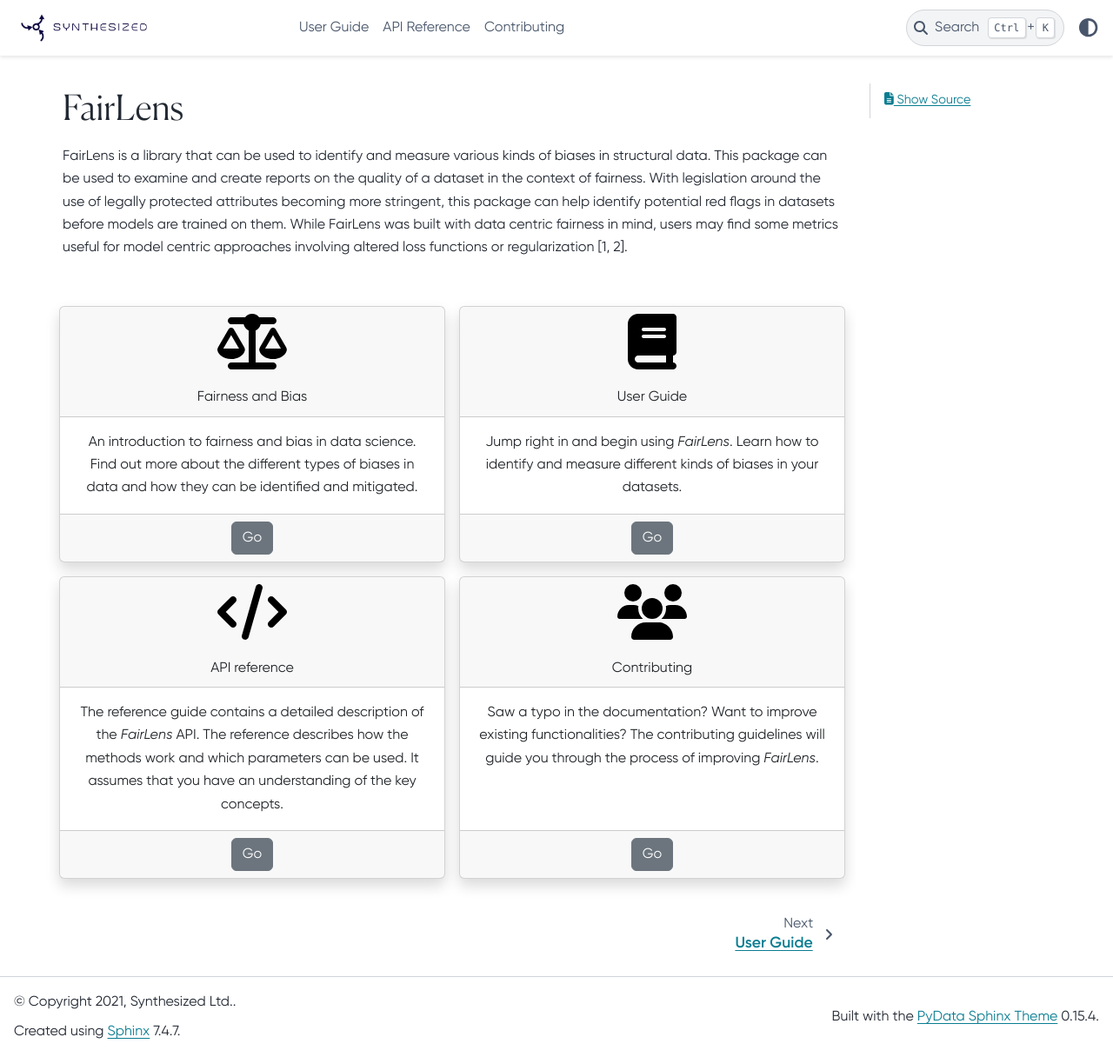
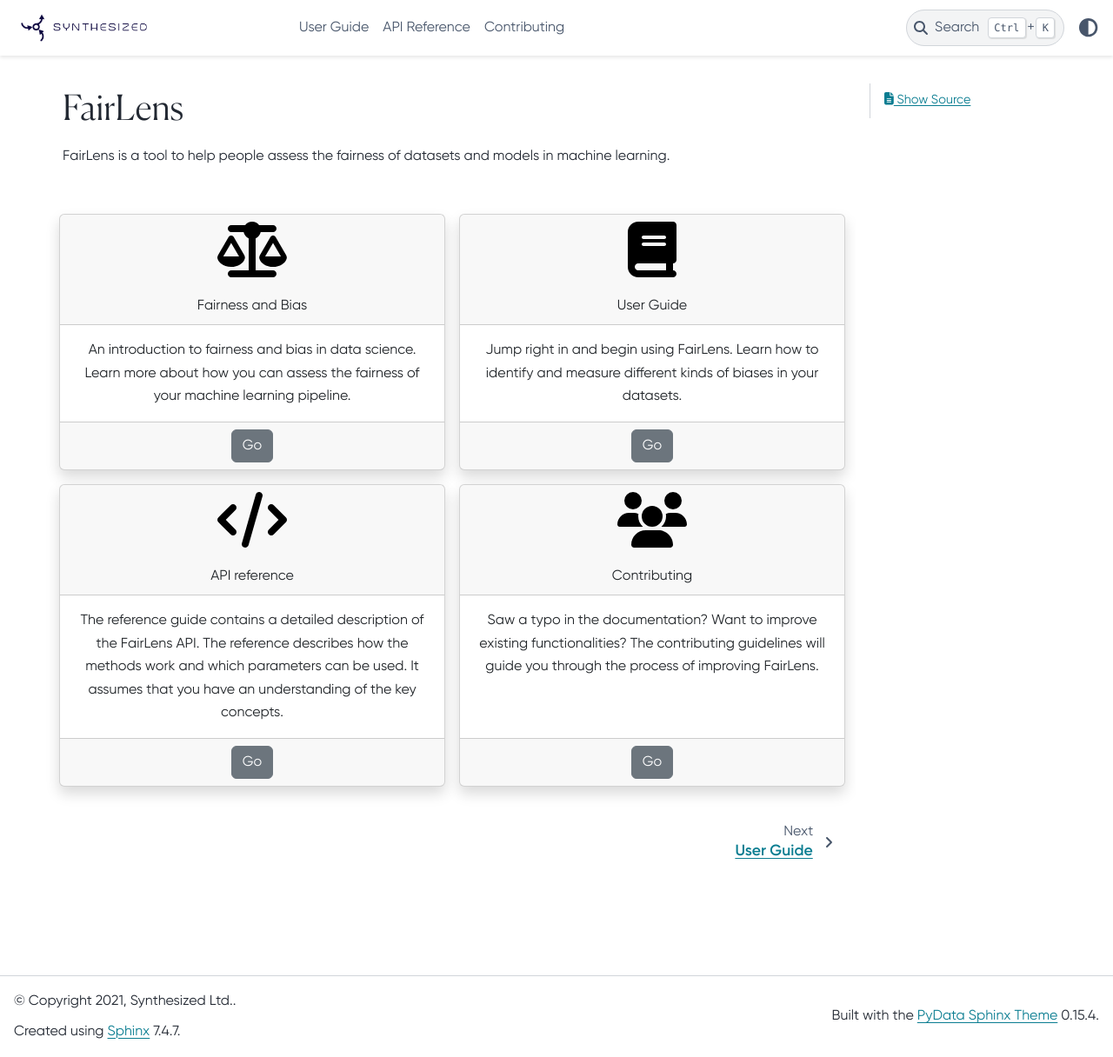
Before and after one commit to synthesized-io/fairlens, a Sphinx documentation site: the page built from docs/index.rst, in a window 1280 px wide and 1216 px high. Shown: the whole window at 87% size. Built offline with Sphinx 7.4.7 and the PyData theme 0.15.4, drawn with Linux system fonts in a browser that asks for light colours.

Commit message:
fix bug where fairness scorer fails on continuous data, update docs

```diff
--- a/docs/index.rst
+++ b/docs/index.rst
@@ -2,13 +2,16 @@
 FairLens
 ========
 
-FairLens is a library that can be used to identify and measure various kinds of biases in structural data.
-This package can be used to examine and create reports on the quality of a dataset in the
-context of fairness. With legislation around the use of legally protected attributes
-becoming more stringent, this package can help identify potential red flags in datasets
-before models are trained on them. While FairLens was built with data centric fairness in mind,
-users may find some metrics useful for model centric approaches involving altered
-loss functions or regularization [1, 2].
+FairLens is a tool to help people assess the fairness of datasets and models in machine learning.
+
+
+.. FairLens is a library that can be used to identify and measure various kinds of biases in structural data.
+.. This package can be used to examine and create reports on the quality of a dataset in the
+.. context of fairness. With legislation around the use of legally protected attributes
+.. becoming more stringent, this package can help identify potential red flags in datasets
+.. before models are trained on them. While FairLens was built with data centric fairness in mind,
+.. users may find some metrics useful for model centric approaches involving altered
+.. loss functions or regularization [1, 2].
 
 .. raw:: html
 
@@ -23,8 +26,8 @@
    Fairness and Bias
    ^^^^^^^^^^^^^^^^^
 
-   An introduction to fairness and bias in data science. Find out more about the different types of biases
-   in data and how they can be identified and mitigated.
+   An introduction to fairness and bias in data science. Learn more about how you can assess the fairness of
+   your machine learning pipeline.
 
    +++
 
@@ -39,7 +42,7 @@
    User Guide
    ^^^^^^^^^^
 
-   Jump right in and begin using *FairLens*. Learn how to identify and measure different kinds of
+   Jump right in and begin using FairLens. Learn how to identify and measure different kinds of
    biases in your datasets.
 
    +++
@@ -56,7 +59,7 @@
    ^^^^^^^^^^^^^
 
    The reference guide contains a detailed description of
-   the *FairLens* API. The reference describes how the methods work and which parameters can
+   the FairLens API. The reference describes how the methods work and which parameters can
    be used. It assumes that you have an understanding of the key concepts.
 
    +++
@@ -74,7 +77,7 @@
 
    Saw a typo in the documentation? Want to improve
    existing functionalities? The contributing guidelines will guide
-   you through the process of improving *FairLens*.
+   you through the process of improving FairLens.
 
    +++
 
--- a/docs/user_guide/fairness.rst
+++ b/docs/user_guide/fairness.rst
@@ -1,16 +1,22 @@
 Fairness and Bias
 =================
 
-This is a general guide to fairness and bias in data science. Since FairLens currently only
-supports structural data, this guide is centered around biases that can arise from the
-usage of such data.
-
-We recommend looking at `A Survey on Bias and Fairness in Machine Learning <https://dl.acm.org/doi/abs/10.1145/3457607>`_
-:sup:`[1]` for a more detailed overview.
-
+This is a general guide to assessing fairness and bias in supervised learning tasks (classification, regression)
+using structural datasets.
 
 Literature Review
 -----------------
+
+In most supervised learning problems, a model is trained on a set of features :math:`X`, to predict or estimate
+a target variable :math:`Y`. The resulting prediction of a trained model is denoted by :math:`R`. Additionally, we
+define :math:`A` as a subset of :math:`X`, which corresponds to legally protected attributes such as
+ethnicity, gender, etc.
+
+.. math::
+
+  \underbrace{\text{Title}\hspace{2mm}\overbrace{\text{Gender}\hspace{2mm} \text{Ethnicity}}^{A}\hspace{2mm}\text{Legal Status}}_{X}\hspace{3mm}\overbrace{\text{Raw Score}}^{Y}\hspace{3mm}\overbrace{\text{Predicted Score}}^{R}
+
+There are multiple definitions of fairness in literature
 
 There is a large amount of literature on fairness and bias, in the context of data science and
 machine learning, in academia.
@@ -38,7 +44,7 @@
 classifying a true positive as positive and incorrectly classifying a true positive as negative.
 
 .. math::
-    P(\hat{y} \mid y = 0, G = male) = P(\hat{y} \mid y = 0, G = female)
+  P(\hat{y} \mid y = 0, G = male) = P(\hat{y} \mid y = 0, G = female)
 
 Statistical parity
 ^^^^^^^^^^^^^^^^^^
```
Also changed, not shown: docs/user_guide/quickstart.rst (+18 -0 lines), docs/user_guide/scorer.rst (+10 -3 lines), docs/user_guide/viz.rst (+6 -6 lines), 5 other files.
